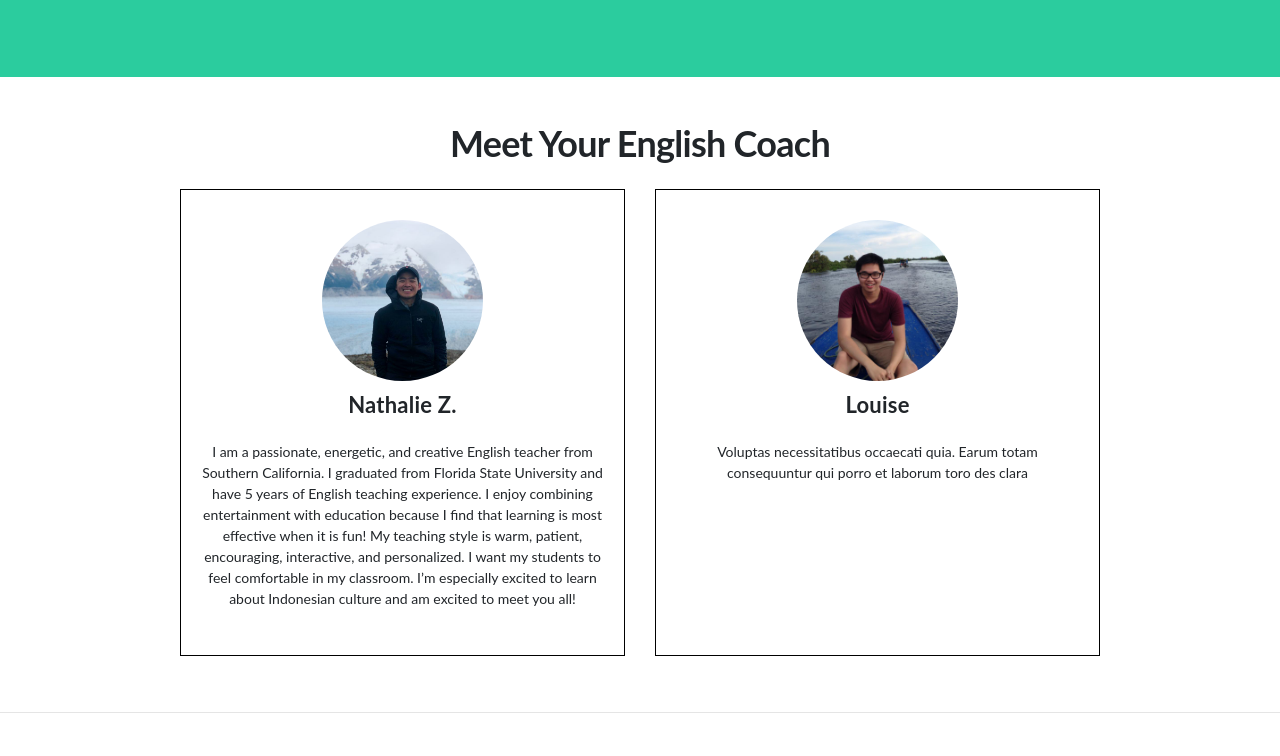
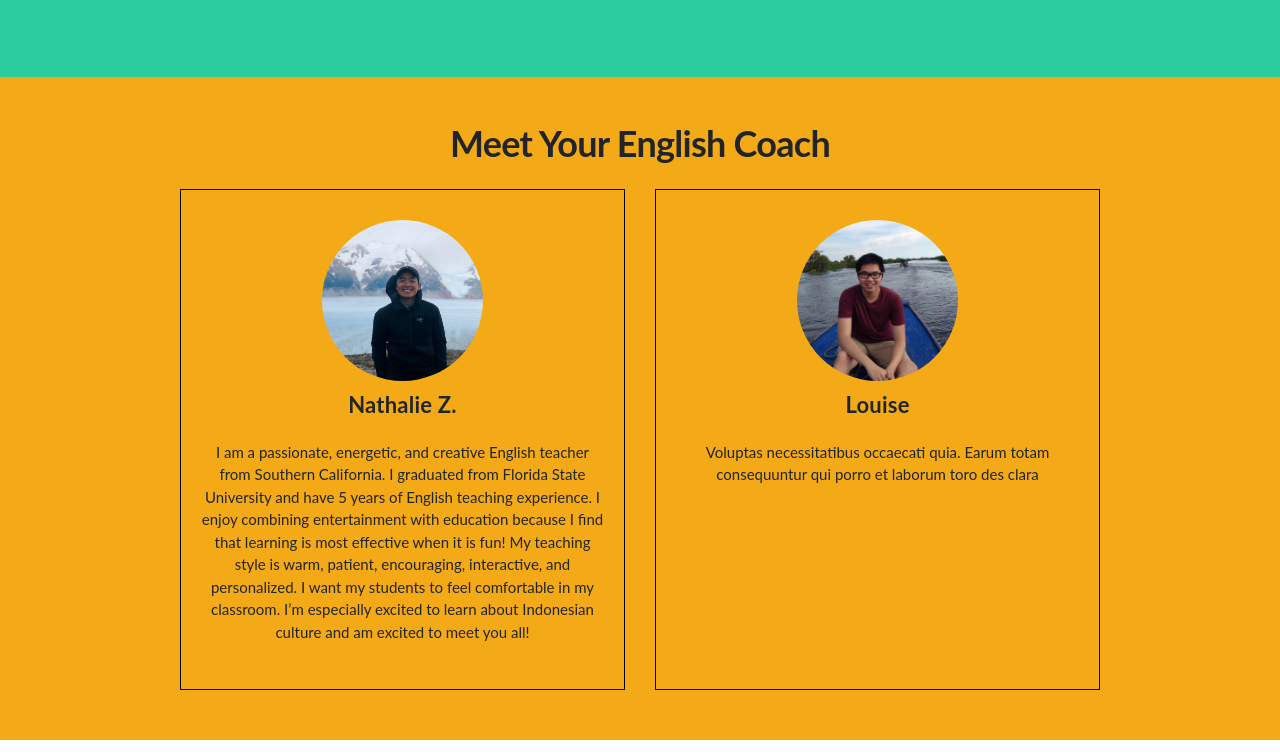
Before and after one commit to crissyw/SkillStride, a website: page src/index.njk in a window 1280 px wide. Shown: the part 1244-2000 px from the top of the page. Drawn offline with nearby package versions, Linux system fonts and the light colour scheme; files that its build step writes are made by us from their sources.

Commit message:
add colors to tutors

```diff
--- a/src/index.njk
+++ b/src/index.njk
@@ -222,7 +222,6 @@
 
     </div>
   </section>
-  <hr/>
   <!-- End Team Section -->
 
   <!-- Testimonials-->
--- a/src/scss/_tutors.scss
+++ b/src/scss/_tutors.scss
@@ -7,10 +7,15 @@ $bootstrap-xl: 1200px;
 /*--------------------------------------------------------------
 # Tutors
 --------------------------------------------------------------*/
+.tutor {
+  background-color: $yellow;
+  padding-bottom: 50px;
+}
+
 .tutor .member {
   text-align: center;
   padding: 30px 20px;
-  background: #fff;
+  background: transparent;
 }
 
 .tutor .member img {
@@ -21,7 +26,7 @@ $bootstrap-xl: 1200px;
 
 .tutor .member p {
   padding-top: 10px;
-  font-size: 14px;
+  font-size: 15px;
   font-weight: 400;
 }
 
@@ -33,9 +38,6 @@ $bootstrap-xl: 1200px;
   transition: 0.3s;
 }
 
-.tutor .member .social a:hover {
-  color: #3498db;
-}
 
 .tutor .member .social i {
   font-size: 18px;
```
